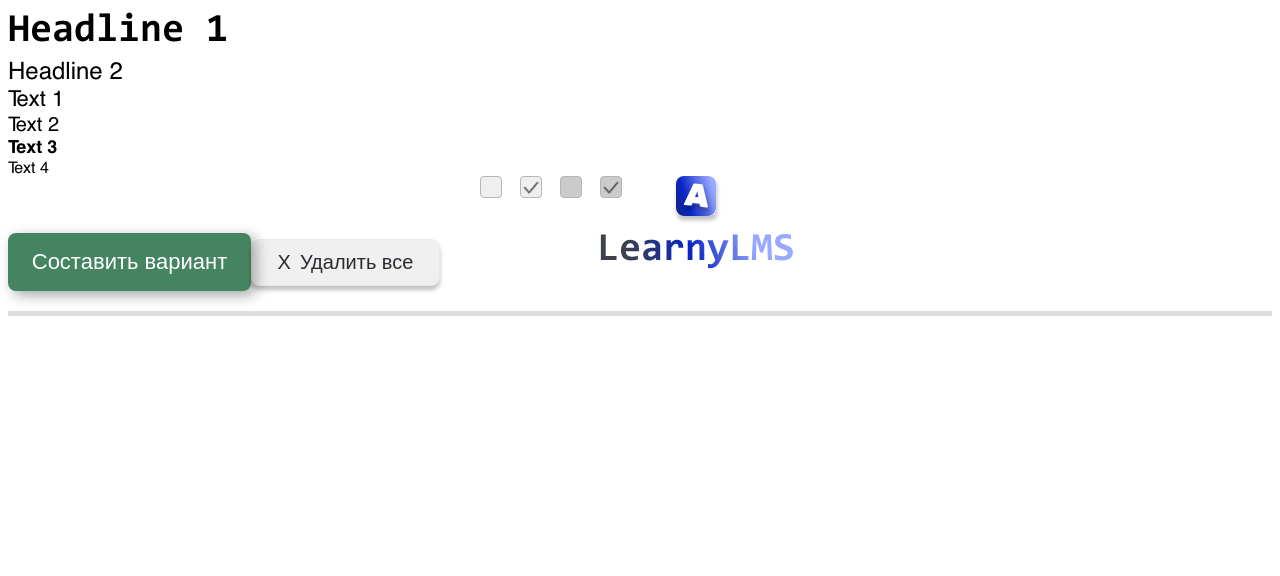
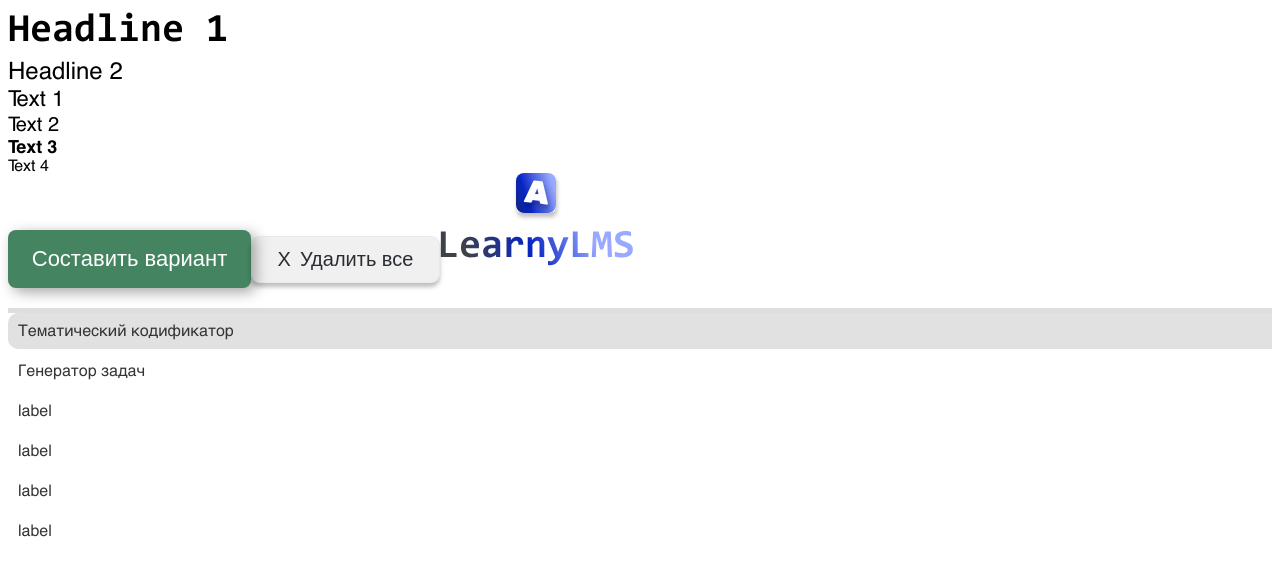
Before and after one commit to 1ns1derDn/LearnyLMS, a Next.js app: page / in a window 1280 px wide. Shown: the top 576 px of the page. Built offline with nearby package versions, Linux system fonts and the light colour scheme.

Commit message:
Added Nav

```diff
--- a/app/layout.tsx
+++ b/app/layout.tsx
@@ -1,6 +1,8 @@
 import { Inter } from "next/font/google";
 
 const inter = Inter({ subsets: ["latin"] });
+
+import "../styles/global.css";
 
 export default function RootLayout({
   children,
--- a/app/page.tsx
+++ b/app/page.tsx
@@ -1,5 +1,5 @@
 import { Typography, Button, Checkbox, Logo, Divided } from "@/components";
-
+import { Nav } from "../modules";
 export default function Home() {
   return (
     <main>
@@ -15,14 +15,43 @@ export default function Home() {
         Удалить все
       </Button>
 
-      <Checkbox></Checkbox>
+      {/* <Checkbox></Checkbox>
       <Checkbox checked></Checkbox>
       <Checkbox disabled></Checkbox>
-      <Checkbox checked disabled></Checkbox>
+      <Checkbox checked disabled></Checkbox> */}
 
       <Logo />
 
       <Divided />
+
+      <Nav
+        menu={[
+          {
+            href: "/",
+            label: "Тематический кодификатор",
+          },
+          {
+            href: "text",
+            label: "Генератор задач",
+          },
+          {
+            href: "text",
+            label: "label",
+          },
+          {
+            href: "text",
+            label: "label",
+          },
+          {
+            href: "text",
+            label: "label",
+          },
+          {
+            href: "text",
+            label: "label",
+          },
+        ]}
+      />
     </main>
   );
 }
--- a/components/Typography/Typography.component.tsx
+++ b/components/Typography/Typography.component.tsx
@@ -12,12 +12,12 @@ import styles from "./Typography.module.css";
 import { consolas, helvetica } from "@/fonts";
 
 const fontFamily: Record<VariantTypes, string> = {
-  headline1: consolas.style.fontFamily,
-  headline2: helvetica.style.fontFamily,
-  text1: helvetica.style.fontFamily,
-  text2: helvetica.style.fontFamily,
-  text3: helvetica.style.fontFamily,
-  text4: helvetica.style.fontFamily,
+  headline1: consolas.className,
+  headline2: helvetica.className,
+  text1: helvetica.className,
+  text2: helvetica.className,
+  text3: helvetica.className,
+  text4: helvetica.className,
 };
 
 const defaultElement = "div";
--- a/components/Typography/Typography.module.css
+++ b/components/Typography/Typography.module.css
@@ -26,4 +26,5 @@
 .text4 {
   font-size: 16px;
   font-weight: 400;
+  line-height: 16px;
 }
--- /dev/null
+++ b/modules/Nav/Nav.component.tsx
@@ -0,0 +1,48 @@
+"use client";
+// libs
+import React from "react";
+import cn from "classnames";
+import Link from "next/link";
+
+//types
+import { NavProps } from "./Nav.types";
+
+//styles
+import styles from "./Nav.module.css";
+
+//components
+import { Typography } from "@/components";
+import { usePathname } from "next/navigation";
+
+export function Nav({ className, menu, ...otherProps }: NavProps) {
+  const pathname = usePathname();
+
+  console.log(pathname);
+
+  return (
+    <nav className={cn([className, styles.nav])} {...otherProps}>
+      <ul className={styles.list}>
+        {menu.map(({ label, href }, index) => {
+          return (
+            <li className={styles.item} key={index}>
+              <Link href={href} passHref legacyBehavior>
+                <Typography
+                  className={cn([
+                    styles.link,
+                    {
+                      [styles.active]: pathname.includes(href),
+                    },
+                  ])}
+                  as="a"
+                  variant="text4"
+                >
+                  {label}
+                </Typography>
+              </Link>
+            </li>
+          );
+        })}
+      </ul>
+    </nav>
+  );
+}
--- /dev/null
+++ b/modules/Nav/Nav.module.css
@@ -0,0 +1,31 @@
+.nav {
+  display: block;
+}
+
+.list {
+  list-style: none;
+  padding: 0px;
+  margin: 0px;
+}
+
+.item {
+  margin-bottom: 4px;
+}
+
+.item:last-child {
+  margin-bottom: 0;
+}
+
+.link {
+  display: block;
+  padding: 9px 10px;
+  text-decoration: none;
+  color: #343434;
+  border-radius: 10px 0px 0px 10px;
+  background-color: transparent;
+  min-height: 36px;
+}
+
+.link.active {
+  background-color: #e1e1e1;
+}
--- /dev/null
+++ b/modules/Nav/index.ts
@@ -0,0 +1 @@
+export * from "./Nav.component";
--- /dev/null
+++ b/modules/index.ts
@@ -0,0 +1 @@
+export * from "./Nav";
--- /dev/null
+++ b/styles/global.css
@@ -0,0 +1,11 @@
+html,
+body {
+  min-height: 100%;
+  box-sizing: border-box;
+}
+
+*,
+*::before,
+*::after {
+  box-sizing: inherit;
+}
```
Also changed, not shown: modules/Nav/Nav.types.tsx (added, +10 -0 lines).
